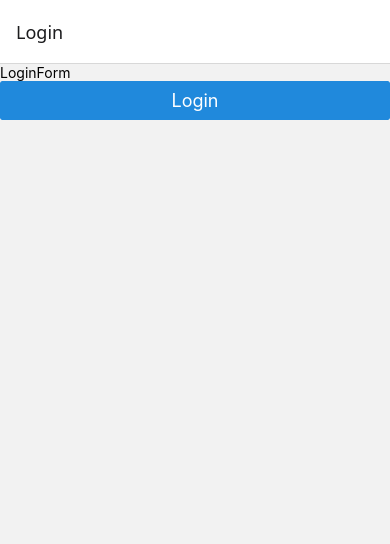
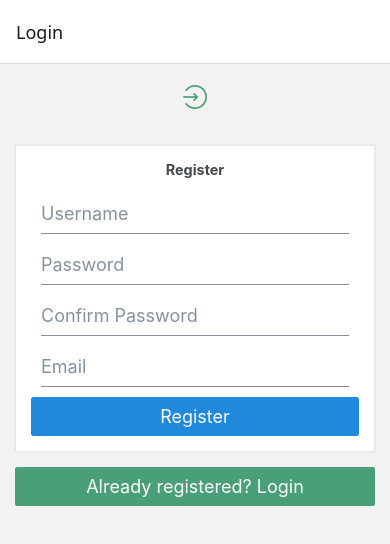
Before and after one commit to HenrietteLehtonen/react-native-app, a React Native app: screen /Login in a window 390 px wide. Both pictures are taken after a click on the button "New User? Register". Shown: the top 544 px of the page. Built offline with nearby package versions, Linux system fonts and the light colour scheme.

Commit message:
login ready

```diff
--- a/src/components/LoginForm.tsx
+++ b/src/components/LoginForm.tsx
@@ -20,6 +20,7 @@ const LoginForm = () => {
 
   return (
     <Card>
+      <Card.Title>Login</Card.Title>
       <Controller
         control={control}
         rules={{
@@ -46,7 +47,7 @@ const LoginForm = () => {
         }}
         render={({field: {onChange, onBlur, value}}) => (
           <Input
-            placeholder="password"
+            placeholder="Password"
             secureTextEntry
             onBlur={onBlur}
             onChangeText={onChange}
@@ -56,7 +57,11 @@ const LoginForm = () => {
         )}
         name="password"
       />
-      <Button title="Login" onPress={handleSubmit(doLogin)} />
+      <Button
+        title="Login"
+        onPress={handleSubmit(doLogin)}
+        buttonStyle={{backgroundColor: '#49a078'}}
+      />
     </Card>
   );
 };
--- a/src/components/RegisterForm.tsx
+++ b/src/components/RegisterForm.tsx
@@ -1,7 +1,156 @@
-import {Text} from 'react-native';
+import {Button, Card, Input} from '@rneui/base';
+import {Controller, useForm} from 'react-hook-form';
+import {Alert, Text} from 'react-native';
+import {useUser} from '../hooks/apiHooks';
+import {RegisterCredentials} from '../types/LocalTypes';
 
-const RegisterForm = () => {
-  return <Text>LoginForm</Text>;
+const RegisterForm = ({
+  setDisplayRegister,
+}: {
+  setDisplayRegister: React.Dispatch<React.SetStateAction<boolean>>;
+}) => {
+  const {postRegister, getUsernameAvailable, getEmailAvailable} = useUser(); // {mitä kutsutaan useUser Hookista}
+
+  const initValues: {
+    username: string;
+    password: string;
+    confirmPassword?: string;
+    email: string;
+  } = {
+    username: '',
+    password: '',
+    confirmPassword: '',
+    email: '',
+  };
+
+  const doRegister = async (inputs: {
+    username: string;
+    password: string;
+    confirmPassword?: string;
+    email: string;
+  }) => {
+    try {
+      delete inputs.confirmPassword;
+      const registerResult = await postRegister(inputs as RegisterCredentials);
+      console.log('doRegister result', registerResult);
+      Alert.alert('User created');
+      // vaihetaan näkymä loginniin
+      setDisplayRegister(false);
+    } catch (error) {
+      console.error((error as Error).message);
+      Alert.alert('Registeration failed!');
+    }
+  };
+
+  const {
+    control,
+    handleSubmit,
+    getValues,
+    formState: {errors},
+  } = useForm({
+    defaultValues: initValues,
+  });
+
+  return (
+    <Card>
+      <Card.Title>Register</Card.Title>
+      <Controller
+        control={control}
+        rules={{
+          minLength: {value: 5, message: 'min 5 characters'},
+          maxLength: 100,
+          required: {value: true, message: 'is required'},
+          validate: async (value) => {
+            try {
+              const {available} = await getUsernameAvailable(value);
+              console.log('available?', available);
+              return available ? true : 'username not available';
+            } catch (e) {
+              console.error((e as Error).message);
+              return true;
+            }
+          },
+        }}
+        render={({field: {onChange, onBlur, value}}) => (
+          <Input
+            placeholder="Username"
+            onBlur={onBlur}
+            onChangeText={onChange}
+            value={value}
+            autoCapitalize="none"
+            errorMessage={errors.username?.message}
+          />
+        )}
+        name="username"
+      />
+
+      <Controller
+        control={control}
+        rules={{
+          minLength: {value: 5, message: 'min 5 characters'},
+          maxLength: 100,
+          required: {value: true, message: 'is required'},
+        }}
+        render={({field: {onChange, onBlur, value}}) => (
+          <Input
+            placeholder="Password"
+            secureTextEntry
+            onBlur={onBlur}
+            onChangeText={onChange}
+            value={value}
+            errorMessage={errors.password?.message}
+          />
+        )}
+        name="password"
+      />
+      <Controller
+        control={control}
+        rules={{
+          required: {value: true, message: 'is required'},
+          validate: (value) => {
+            return value === getValues().password
+              ? true
+              : 'password must match';
+          },
+        }}
+        render={({field: {onChange, onBlur, value}}) => (
+          <Input
+            placeholder="Confirm Password"
+            secureTextEntry
+            onBlur={onBlur}
+            onChangeText={onChange}
+            value={value}
+            errorMessage={errors.confirmPassword?.message}
+          />
+        )}
+        name="confirmPassword"
+      />
+      <Controller
+        control={control}
+        rules={{
+          pattern: {
+            // simple email regex pattern, do better?
+            value: /^[a-zA-Z0-9._-]+@[a-zA-Z0-9.-]+\.[a-zA-Z]{2,4}$/,
+            message: 'not a valid email',
+          },
+          // TODO;: ADD validation to email!!
+          maxLength: 100,
+          required: {value: true, message: 'is required'},
+        }}
+        render={({field: {onChange, onBlur, value}}) => (
+          <Input
+            placeholder="Email"
+            onBlur={onBlur}
+            onChangeText={onChange}
+            value={value}
+            errorMessage={errors.password?.message}
+          />
+        )}
+        name="email"
+      />
+      <Button title="Register" onPress={handleSubmit(doRegister)} />
+    </Card>
+  );
 };
 
 export default RegisterForm;
--- a/src/contexts/UserContext.tsx
+++ b/src/contexts/UserContext.tsx
@@ -4,6 +4,7 @@ import {AuthContextType, Credentials} from '../types/LocalTypes';
 import {UserWithNoPassword} from 'hybrid-types/DBTypes';
 import {UserResponse} from 'hybrid-types/MessageTypes';
 import AsyncStorage from '@react-native-async-storage/async-storage';
+import {Alert} from 'react-native';
 
 const UserContext = createContext<AuthContextType | null>(null);
 
@@ -27,6 +28,7 @@ const UserProvider = ({children}: {children: React.ReactNode}) => {
       // TODO: navigate to home
     } catch (e) {
       console.log((e as Error).message);
+      Alert.alert('Login failed!', (e as Error).message);
     }
   };
 
--- a/src/views/Login.tsx
+++ b/src/views/Login.tsx
@@ -1,22 +1,47 @@
-import {useState} from 'react';
+import {useEffect, useState} from 'react';
 import RegisterForm from '../components/RegisterForm';
 import LoginForm from '../components/LoginForm';
-import {Button} from '@rneui/base';
+import {Button, Icon} from '@rneui/base';
 import React from 'react'; // Add this line
+import {ScrollView} from 'react-native';
+import {useUserContext} from '../hooks/contextHooks';
 
 const Login = () => {
   const [displayRegister, setDisplayRegister] = useState<boolean>(false);
+  const {handleAutoLogin} = useUserContext();
 
   const toggleRegister = () => {
     setDisplayRegister(!displayRegister);
   };
 
+  // kirjaudu automaagisesti
+  useEffect(() => {
+    handleAutoLogin();
+  }, []);
+
   return (
     <>
-      {displayRegister ? <RegisterForm /> : <LoginForm />}
-      <Button onPress={toggleRegister}>
-        {displayRegister ? 'Login' : 'New User? Register'}
-      </Button>
+      <ScrollView>
+        <Icon
+          name="login"
+          type="ant-design"
+          color={'#49a078'}
+          style={{margin: 20}}
+        ></Icon>
+
+        {displayRegister ? (
+          <RegisterForm setDisplayRegister={setDisplayRegister} />
+        ) : (
+          <LoginForm />
+        )}
+        <Button
+          onPress={toggleRegister}
+          style={{margin: 15}}
+          buttonStyle={{backgroundColor: '#49a078'}}
+        >
+          {displayRegister ? 'Already registered? Login' : 'New User? Register'}
+        </Button>
+      </ScrollView>
     </>
   );
 };
```
